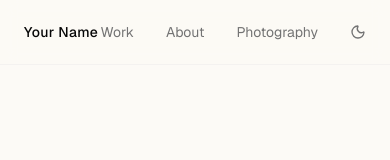
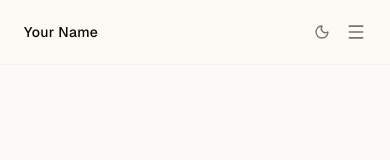
Before and after one commit to Jimbob9191/mywebsite, a Next.js app: page / in a window 390 px wide. Shown: the top 160 px of the page. Built offline with nearby package versions, Linux system fonts and the light colour scheme.

Commit message:
Add mobile hamburger menu to navigation
Hides nav links on mobile behind a hamburger icon. Tapping opens a
full-height overlay with a blurred backdrop, links in a solid panel at
the top, and an X to close. Menu auto-closes on route change.

Co-Authored-By: Claude Sonnet 4.6 <noreply@anthropic.com>

```diff
--- a/src/components/layout/Nav.tsx
+++ b/src/components/layout/Nav.tsx
@@ -3,7 +3,7 @@
 import Link from "next/link";
 import { usePathname } from "next/navigation";
 import { useEffect, useState } from "react";
-import { Moon, Sun } from "lucide-react";
+import { Moon, Sun, Menu, X } from "lucide-react";
 
 const links = [
   { href: "/work", label: "Work" },
@@ -14,10 +14,15 @@ const links = [
 export default function Nav() {
   const pathname = usePathname();
   const [isDark, setIsDark] = useState(false);
+  const [isMenuOpen, setIsMenuOpen] = useState(false);
 
   useEffect(() => {
     setIsDark(document.documentElement.classList.contains("dark"));
   }, []);
+
+  useEffect(() => {
+    setIsMenuOpen(false);
+  }, [pathname]);
 
   function toggleTheme() {
     const next = !isDark;
@@ -36,8 +41,9 @@ export default function Nav() {
           Your Name
         </Link>
 
-        <div className="flex items-center gap-8">
-          <ul className="flex items-center gap-8">
+        <div className="flex items-center gap-4">
+          {/* Desktop links */}
+          <ul className="hidden md:flex items-center gap-8">
             {links.map(({ href, label }) => {
               const active = pathname === href || pathname.startsWith(href + "/");
               return (
@@ -64,8 +70,46 @@ export default function Nav() {
           >
             {isDark ? <Sun size={16} /> : <Moon size={16} />}
           </button>
+
+          {/* Hamburger button */}
+          <button
+            onClick={() => setIsMenuOpen((o) => !o)}
+            aria-label="Toggle menu"
+            aria-expanded={isMenuOpen}
+            className="md:hidden text-muted-foreground hover:text-foreground transition-colors"
+          >
+            {isMenuOpen ? <X size={20} /> : <Menu size={20} />}
+          </button>
         </div>
       </nav>
+
+      {/* Mobile dropdown */}
+      {isMenuOpen && (
+        <div className="md:hidden fixed inset-x-0 top-16 bottom-0 z-40 bg-background/80 backdrop-blur-md">
+          <div className="border-t border-border/40 bg-background/95 backdrop-blur-sm">
+          <ul className="max-w-5xl mx-auto px-6 py-2 flex flex-col">
+            {links.map(({ href, label }) => {
+              const active = pathname === href || pathname.startsWith(href + "/");
+              return (
+                <li key={href}>
+                  <Link
+                    href={href}
+                    onClick={() => setIsMenuOpen(false)}
+                    className={`block py-3 text-sm transition-colors ${
+                      active
+                        ? "text-foreground font-medium"
+                        : "text-muted-foreground hover:text-foreground"
+                    }`}
+                  >
+                    {label}
+                  </Link>
+                </li>
+              );
+            })}
+          </ul>
+          </div>
+        </div>
+      )}
     </header>
   );
 }
```
Also changed, not shown: .claude/launch.json (added), .claude/settings.local.json.
